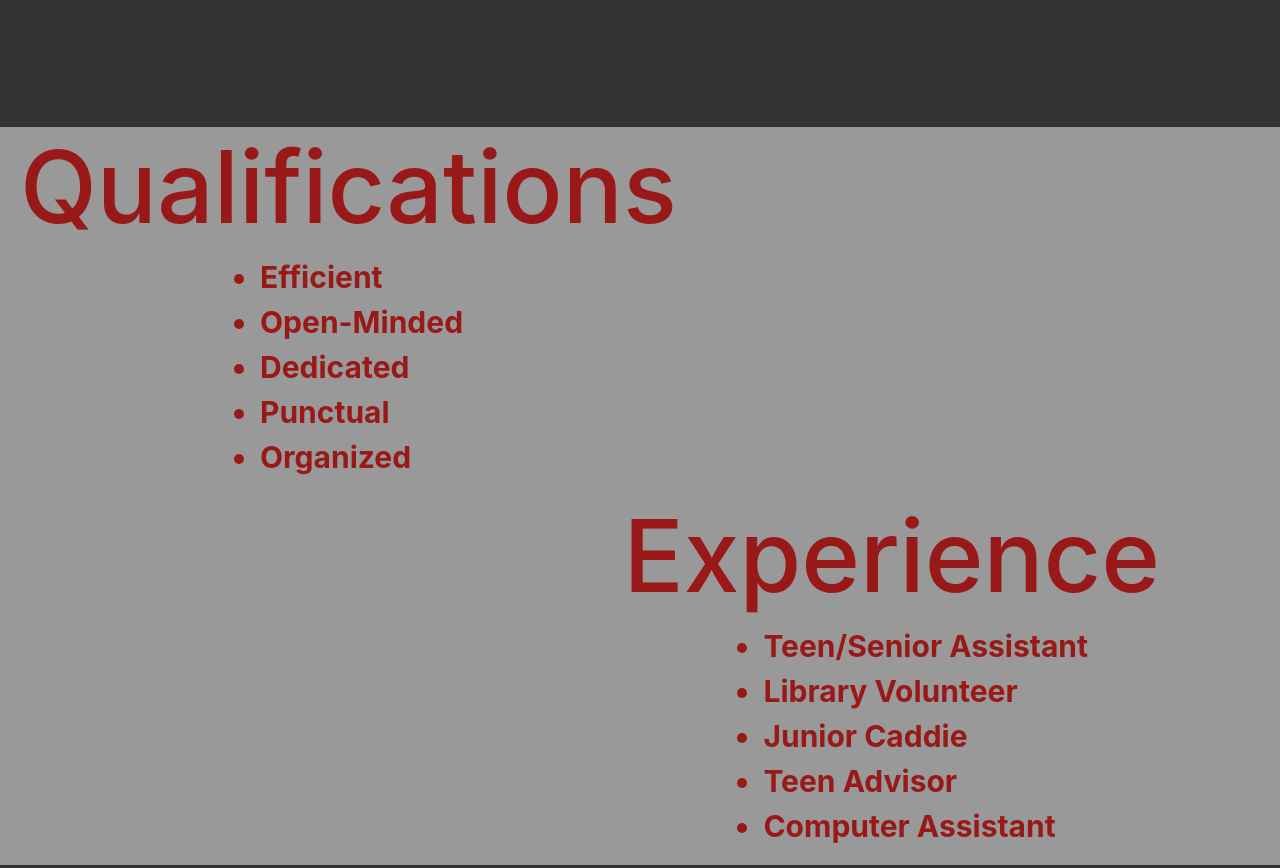
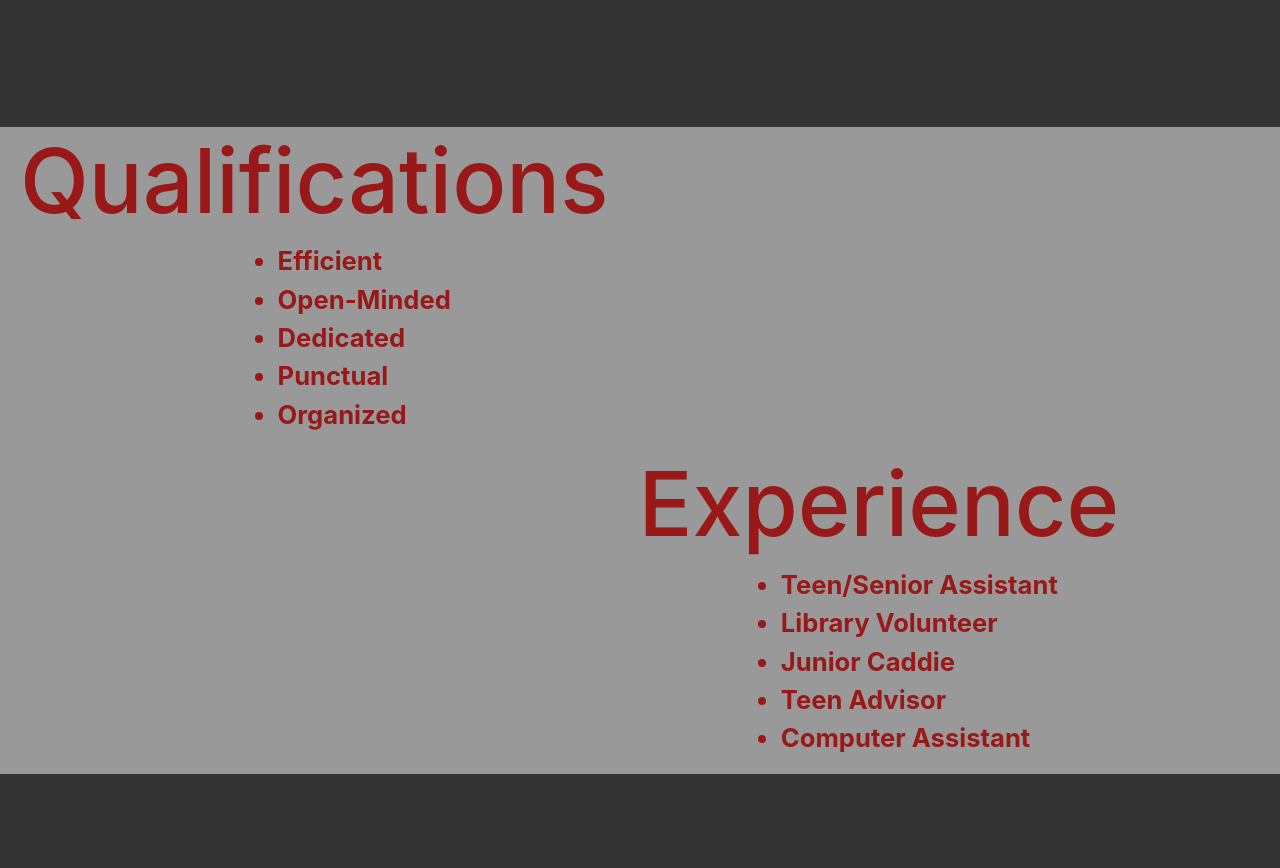
Before and after one commit to Tomhsu1/tomhsu1.github.io, a plain HTML site: page index.html in a window 1280 px wide. Shown: the part 780-1648 px from the top of the page. Drawn offline with nearby package versions, Linux system fonts and the light colour scheme.

Commit message:
Tried making things work on different size screens

```diff
--- a/style.css
+++ b/style.css
@@ -55,7 +55,7 @@ div.slide-right p, ol {
 h1, h2 {
   text-align: center;
   font-weight: bold;
-  color: black;
+  color: blue;
 
 }
 table {
@@ -134,7 +134,7 @@ p.extraSpacing {
   margin-bottom: 500px;
 }
 h1.underneath {
-  opacity: 0.2;
+  opacity: 0.3;
   position: absolute;
   font-size: 13vw;
   margin-left: 200px;
@@ -142,7 +142,7 @@ h1.underneath {
   font-size: auto;
   margin-bottom: auto;
   margin-right: auto;
-  color: yellow;
+  color: red;
   transform:rotate(356deg);
 }
 h1.normal {
@@ -161,22 +161,29 @@ h1.normal {
   padding-bottom: 100px;
 }
 .sizing {
-  font-size: 100px;
+  /*font-size: 100px;*/
+  font-size: 7vw;
 }
 .sizingP {
   font-size: 50px;
 }
 .sizingEx {
-  font-size: 100px;
-  margin-right: 100px;
+  /*font-size: 100px;*/
+  font-size: 7vw;
+  margin-right: 11vw;
+  margin-left: 4vw;
 }
 li.experience {
-  font-size: 30px;
-  margin-left: 100px;
+  /*font-size: 30px;*/
+  font-size: 2vw;
+  /*margin-left: 100px;*/
+  margin-left: 12vw;
 }
 li.specific {
-  margin-left: 200px;
-  font-size: 30px;
+  /*margin-left: 200px;*/
+  margin-left: 17vw;
+  /*font-size: 30px;*/
+  font-size: 2vw;
 }
 .background {
   position: fixed;
@@ -203,5 +210,4 @@ li.specific {
   margin-left: 2vw;
   padding-right: 20px;
   margin-right: auto;
-  padding-left: 3vw;
 }
```
